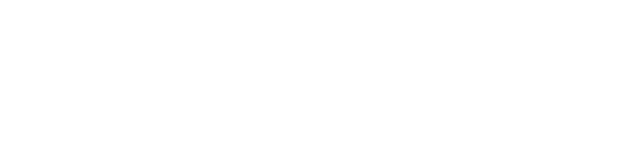
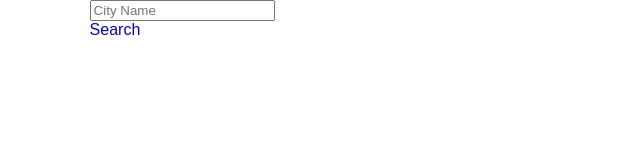
Before and after one commit to vnileshaxioned/weather, a plain HTML site: page index.html in a window 1280 px wide. Shown: the whole page, without its empty margins (0-640 px from the left). Drawn offline with Linux system fonts and the light colour scheme.

Commit message:
weather section structure done in index file

```diff
--- a/index.html
+++ b/index.html
@@ -40,7 +40,19 @@
   <div class="container">
     <!--main section start-->
     <main>
-
+      <section class="weather">
+        <div class="wrapper">
+          <div class="weather-search">
+            <div class="search-box">
+              <input type="text" class="user-input" name="city_name" placeholder="City Name" />
+            </div>
+            <div class="search-cta">
+              <a href="#FIXME" class="search-button" title="Search">Search</a>
+            </div>
+          </div>
+          <div class="weather-output"></div>
+        </div>
+      </section>
     </main>
     <!--main section end-->
   </div>
```
